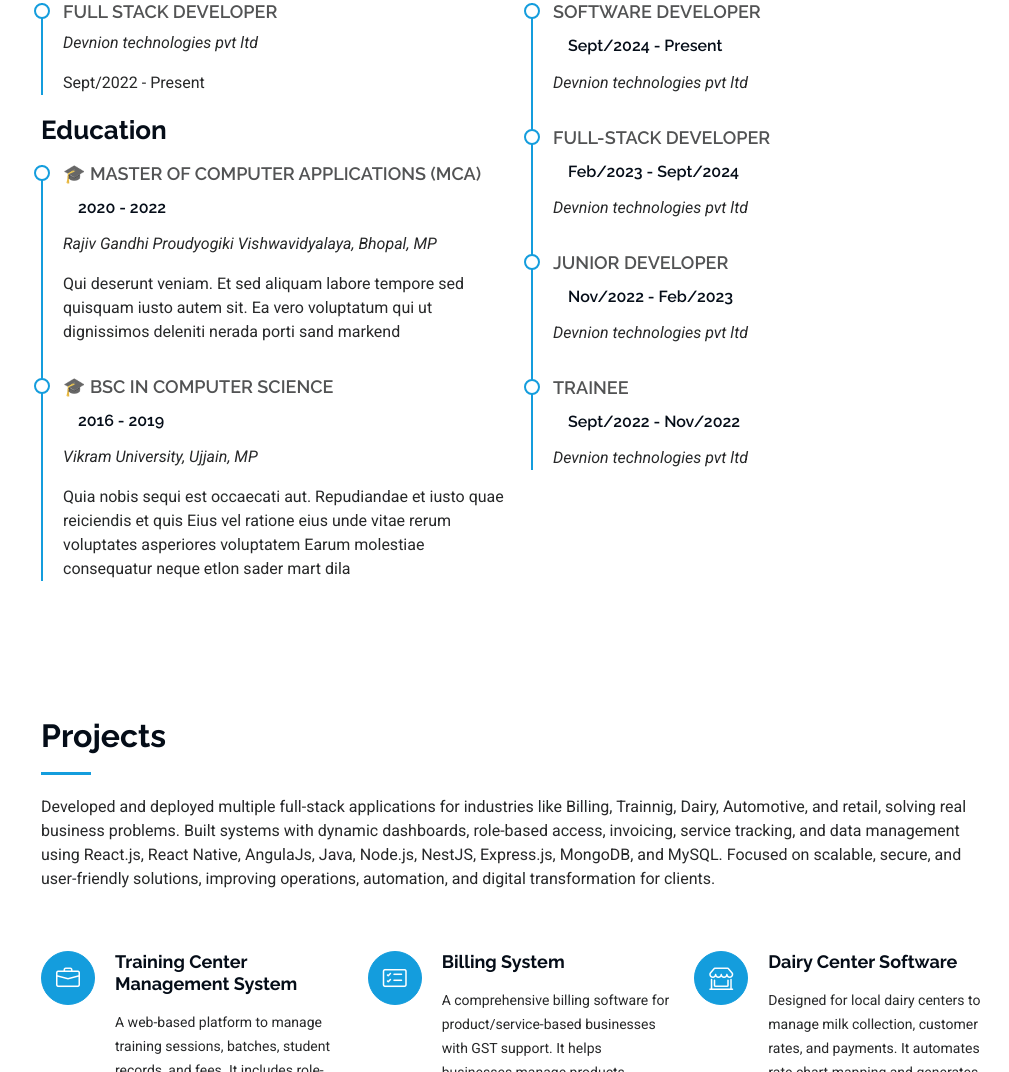
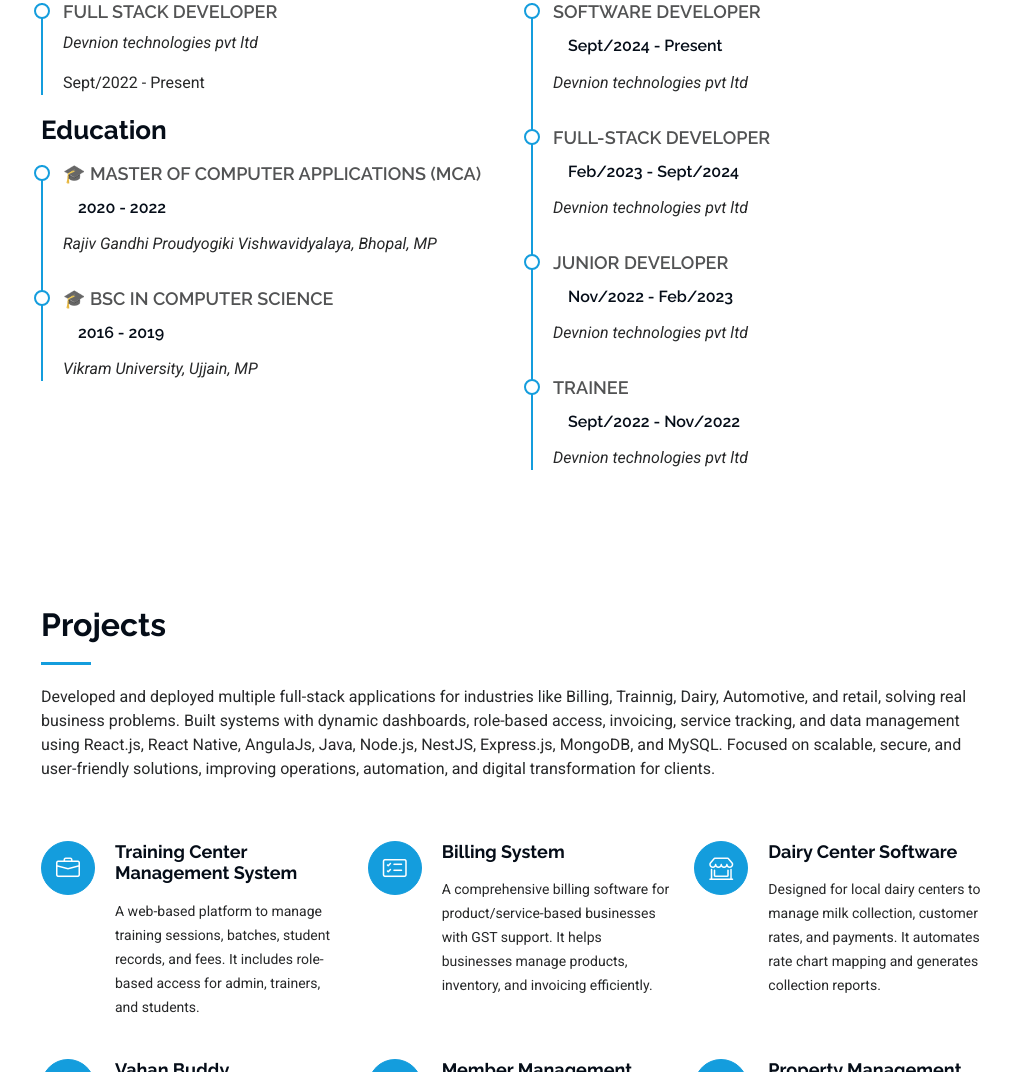
Before and after one commit to mahendrapatidar3112/portfolio, a plain HTML site: page index.html in a window 1280 px wide. Shown: the part 2680-3752 px from the top of the page, without its empty margins (271-1280 px from the left). Drawn offline with Linux system fonts and the light colour scheme.

Commit message:
remove code.

```diff
--- a/index.html
+++ b/index.html
@@ -317,14 +317,14 @@
               <h4>🎓 Master of Computer Applications (MCA)</h4>
               <h5>2020 - 2022</h5>
               <p><em>Rajiv Gandhi Proudyogiki Vishwavidyalaya, Bhopal, MP</em></p>
-              <p>Qui deserunt veniam. Et sed aliquam labore tempore sed quisquam iusto autem sit. Ea vero voluptatum qui ut dignissimos deleniti nerada porti sand markend</p>
+              <!-- <p>Qui deserunt veniam. Et sed aliquam labore tempore sed quisquam iusto autem sit. Ea vero voluptatum qui ut dignissimos deleniti nerada porti sand markend</p> -->
             </div><!-- Edn Resume Item -->
 
             <div class="resume-item">
               <h4>🎓 BSc in Computer Science</h4>
               <h5>2016 - 2019</h5>
               <p><em>Vikram University, Ujjain, MP</em></p>
-              <p>Quia nobis sequi est occaecati aut. Repudiandae et iusto quae reiciendis et quis Eius vel ratione eius unde vitae rerum voluptates asperiores voluptatem Earum molestiae consequatur neque etlon sader mart dila</p>
+              <!-- <p>Quia nobis sequi est occaecati aut. Repudiandae et iusto quae reiciendis et quis Eius vel ratione eius unde vitae rerum voluptates asperiores voluptatem Earum molestiae consequatur neque etlon sader mart dila</p> -->
             </div><!-- Edn Resume Item -->
 
           </div>
```
